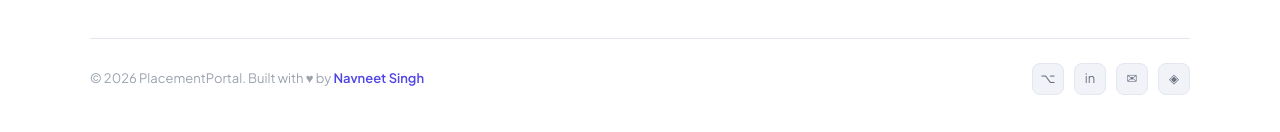
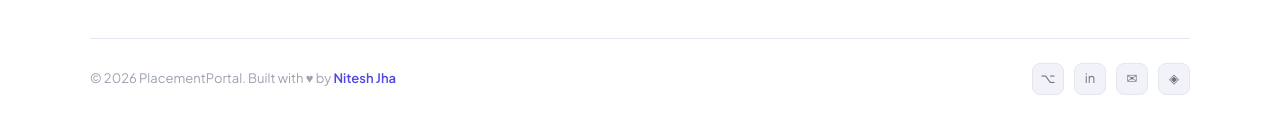
Before and after one commit to niteshhh001/Placement_Portal, a React (Vite) app in the folder Frontend/: page / in a window 1280 px wide. Shown: the part 5557-5689 px from the top of the page. Built offline with nearby package versions, Linux system fonts and the light colour scheme; no server answers.

Commit message:
Update contact information in Landing.jsx

```diff
--- a/Frontend/src/pages/Landing.jsx
+++ b/Frontend/src/pages/Landing.jsx
@@ -1014,16 +1014,16 @@ export default function LandingPage() {
               A production-grade college placement management system — built to streamline every step from student onboarding to final selection.
             </p>
             <a href="mailto:kumarjhanitesh09@gmail.com" className="footer-contact-item">
-              <div className="footer-contact-icon">✉</div>thenavneetsinghsri@gmail.com
+              <div className="footer-contact-icon">✉</div>kumarjhanitesh09@gmail.com
             </a>
             <a href="tel:+919212290136" className="footer-contact-item">
               <div className="footer-contact-icon">📞</div>+91 9212290136
             </a>
             <a href="http://www.linkedin.com/in/nitesh-kumar-jha-55b484263" target="_blank" rel="noreferrer" className="footer-contact-item">
-              <div className="footer-contact-icon">in</div>Navneet Singh
+              <div className="footer-contact-icon">in</div>Nitesh Jha
             </a>
             <a href="https://github.com/niteshhh001" target="_blank" rel="noreferrer" className="footer-contact-item">
-              <div className="footer-contact-icon">⌥</div>github.com/navneetsinghI9
+              <div className="footer-contact-icon">⌥</div>github.com/niteshhh001
             </a>
           </div>
           <div>
@@ -1047,7 +1047,7 @@ export default function LandingPage() {
           </div>
         </div>
         <div className="footer-bottom">
-          <p className="footer-copy">© 2026 PlacementPortal. Built with ♥ by <span>Navneet Singh</span></p>
+          <p className="footer-copy">© 2026 PlacementPortal. Built with ♥ by <span>Nitesh Jha</span></p>
           <div className="social-links">
             <a href="https://github.com/niteshhh001" target="_blank" rel="noreferrer" className="social-link">⌥</a>
             <a href="http://www.linkedin.com/in/nitesh-kumar-jha-55b484263" target="_blank" rel="noreferrer" className="social-link">in</a>
```
